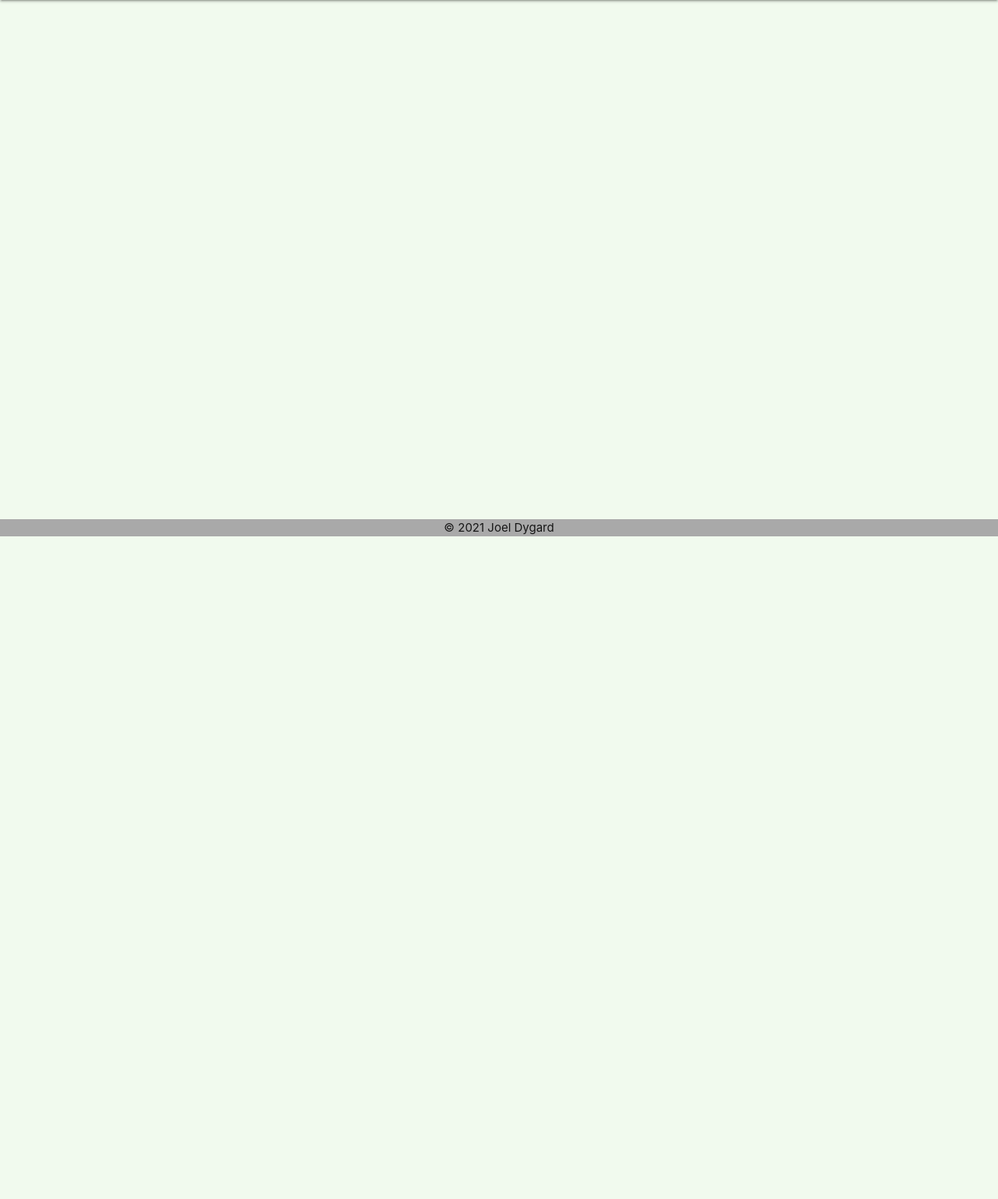
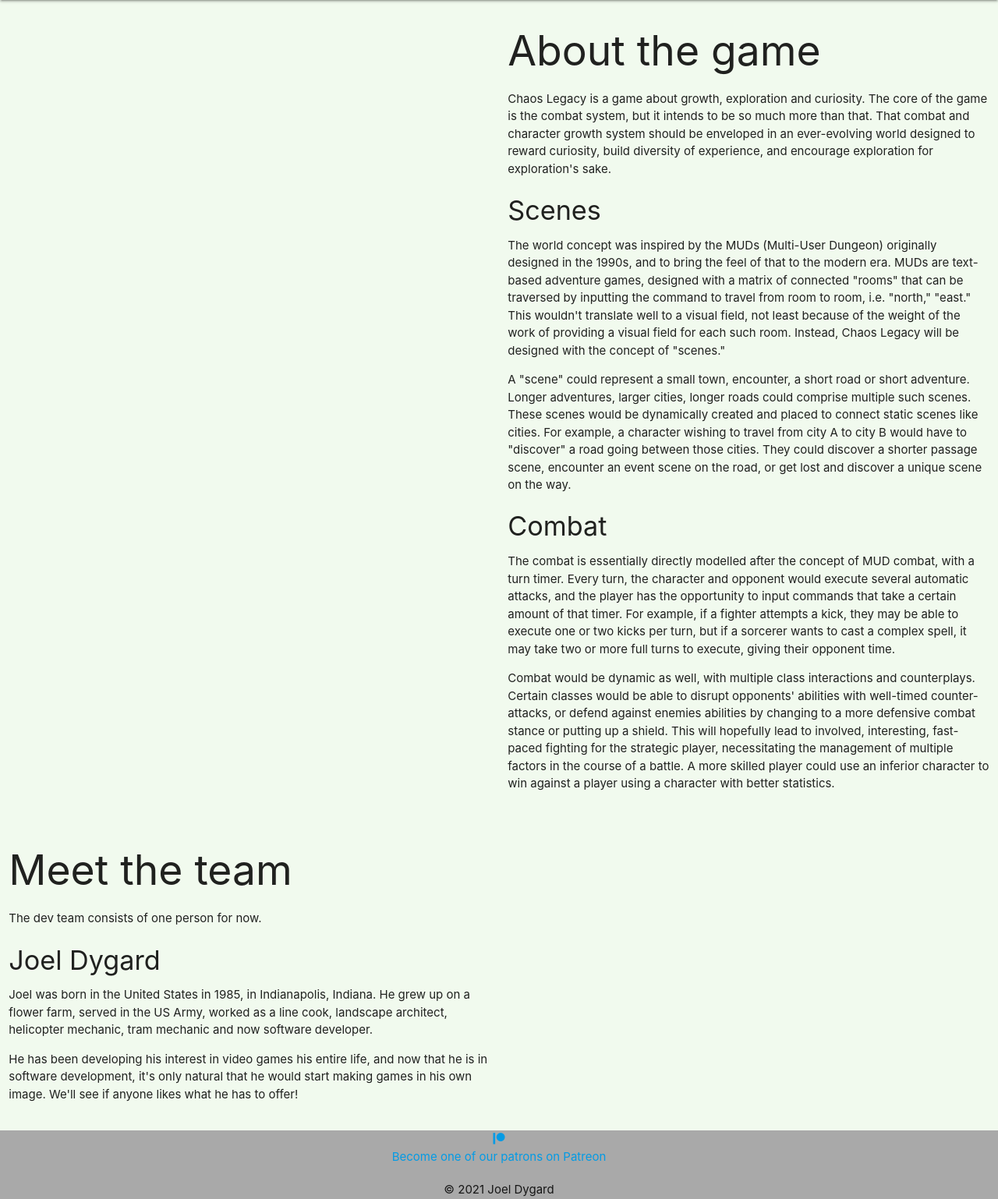
Before and after one commit to Code-Institute-Submissions/JDygard-dominant_chaos_JanResub, a Flask app: page / in a window 1280 px wide. Shown: the part 112-1650 px from the top of the page at 78% size. Before the commit the page ends 800 px from the top, so only its background shows below. Run offline with Flask 2, Linux system fonts and the light colour scheme; some libraries are stand-ins or nearby versions.

Commit message:
add unstyled framework to all pages

```diff
--- a/templates/about.html
+++ b/templates/about.html
@@ -3,5 +3,57 @@
 -->
 {% extends "base.html" %}
 {% block content %}
-
+    <div class="row">
+        <div class="col m6 s12">
+            <!-- image representing game-->
+        </div>
+        <div class="col m6 s12">
+            <h2>About the game</h2>
+            <p>
+                Chaos Legacy is a game about growth, exploration and curiosity. The core of the game is the combat system, but it intends to be so much more than that. That combat and character growth system should be enveloped in an
+                ever-evolving world designed to reward curiosity, build diversity of experience, and encourage exploration for exploration's sake.
+            </p>
+            <h4>Scenes</h4>
+            <p>
+                The world concept was inspired by the MUDs (Multi-User Dungeon) originally designed in the 1990s, and to bring the feel of that to the modern era. MUDs are text-based adventure games, designed with a matrix of
+                connected "rooms" that can be traversed by inputting the command to travel from room to room, i.e. "north," "east." This wouldn't translate well to a visual field, not least because of the weight of the work of
+                providing a visual field for each such room. Instead, Chaos Legacy will be designed with the concept of "scenes."
+            </p>
+            <p>
+                A "scene" could represent a small town, encounter, a short road or short adventure. Longer adventures, larger cities, longer roads could comprise multiple such scenes. These scenes would be dynamically created and placed
+                to connect static scenes like cities. For example, a character wishing to travel from city A to city B would have to "discover" a road going between those cities. They could discover a shorter passage scene, encounter an
+                event scene on the road, or get lost and discover a unique scene on the way.
+            </p>
+            <h4>Combat</h4>
+            <p>
+                The combat is essentially directly modelled after the concept of MUD combat, with a turn timer. Every turn, the character and opponent would execute several automatic attacks, and the player has the opportunity to input
+                commands that take a certain amount of that timer. For example, if a fighter attempts a kick, they may be able to execute one or two kicks per turn, but if a sorcerer wants to cast a complex spell, it may take two or more
+                full turns to execute, giving their opponent time.
+            </p>
+            <p>
+                Combat would be dynamic as well, with multiple class interactions and counterplays. Certain classes would be able to disrupt opponents' abilities with well-timed counter-attacks, or defend against enemies abilities by
+                changing to a more defensive combat stance or putting up a shield. This will hopefully lead to involved, interesting, fast-paced fighting for the strategic player, necessitating the management of multiple factors in the
+                course of a battle. A more skilled player could use an inferior character to win against a player using a character with better statistics.
+            </p>
+        </div>
+    </div>
+    <div class="row">
+        <div class="col m6 s12">
+            <h2>Meet the team</h2>
+            <p>
+                The dev team consists of one person for now.
+            </p>
+            <h4>Joel Dygard</h4>
+            <p>
+                Joel was born in the United States in 1985, in Indianapolis, Indiana. He grew up on a flower farm, served in the US Army, worked as a line cook, landscape architect, helicopter mechanic, tram mechanic and now software developer.
+            </p>
+            <p>
+                He has been developing his interest in video games his entire life, and now that he is in software development, it's only natural that he would start making games in his own image. We'll see if anyone likes what he has
+                to offer!
+            </p>
+        </div>
+        <div class="col m6 s12">
+            <!-- Image of me, devguy -->
+        </div>
+    </div>
 {% endblock %}
--- a/templates/base.html
+++ b/templates/base.html
@@ -74,14 +74,19 @@
         {% endblock %}
     </main>
     <footer>
+        <div class="row">
+            <div class="col s12 center-align">
+                <a href="https://www.patreon.com/ChaosLegacy"><i class="fab fa-patreon"></i> <br> Become one of our patrons on Patreon</a>
+            </div>
+        </div>
         <div class="footer-copyright">
             <div class="container center-align">
                 © 2021 Joel Dygard
             </div>
         </div>
-        <script src="https://cdnjs.cloudflare.com/ajax/libs/materialize/1.0.0/js/materialize.min.js"></script>
-        <script src="{{ url_for('static', filename='js/script.js') }}"></script>
     </footer>
+    <script src="https://cdnjs.cloudflare.com/ajax/libs/materialize/1.0.0/js/materialize.min.js"></script>
+    <script src="{{ url_for('static', filename='js/script.js') }}"></script>
 </body>
 
 </html>
```
Also changed, not shown: templates/index.html (+54 -1 lines).
